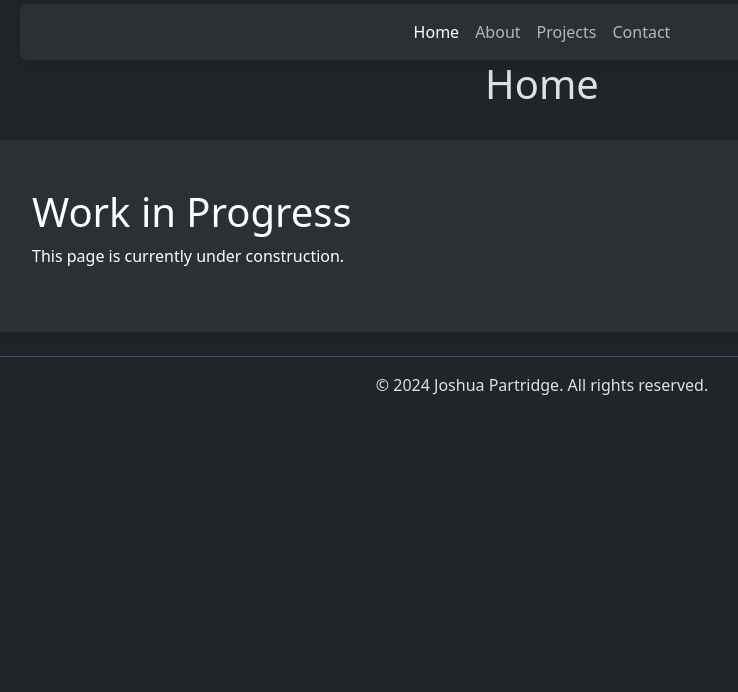
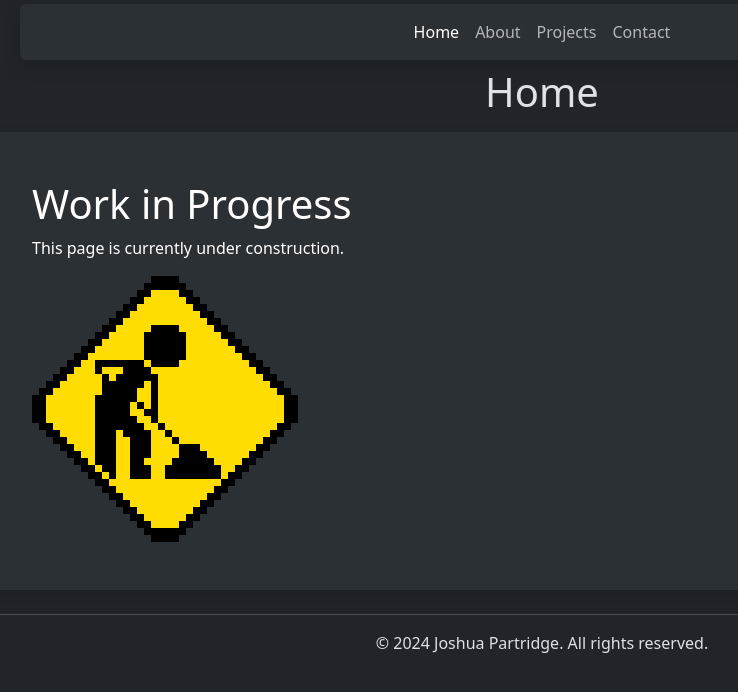
Before and after one commit to Unquieterpig/portfolio-website, a plain HTML site: page docs/index.html in a window 1280 px wide. Shown: the whole page, without its empty margins (98-836 px from the left). Drawn offline with nearby package versions, Linux system fonts and the light colour scheme.

Commit message:
Fix navbar toggle button placement and add construction image

```diff
--- a/docs/index.html
+++ b/docs/index.html
@@ -20,6 +20,7 @@
       <nav
         class="navbar navbar-expand-lg bg-body-tertiary rounded shadow mt-1 px-1"
       >
+        <div class="container-fluid">
           <button
             class="navbar-toggler"
             type="button"
@@ -64,17 +65,23 @@
               </div>
             </div>
           </div>
+        </div>
       </nav>
     </div>
 
-    <header class="d-flex justify-content-center">
+    <header class="my-2 d-flex justify-content-center">
       <h1>Home</h1>
     </header>
 
-    <div class="container mt-3">
-      <div class="mt-4 p-5 bg-body-tertiary text-white rounded shadow">
+    <div class="container">
+      <div class="p-5 bg-body-tertiary text-white rounded shadow">
         <h1>Work in Progress</h1>
         <p>This page is currently under construction.</p>
+        <img
+          src="imgs/construction.gif"
+          alt="Under Construction"
+          class="img-fluid"
+        />
       </div>
     </div>
 
```
Also changed, not shown: docs/projects.html (+8 -3 lines), docs/imgs/construction.gif (added). Lines whose indentation alone changed are shown as unchanged.
